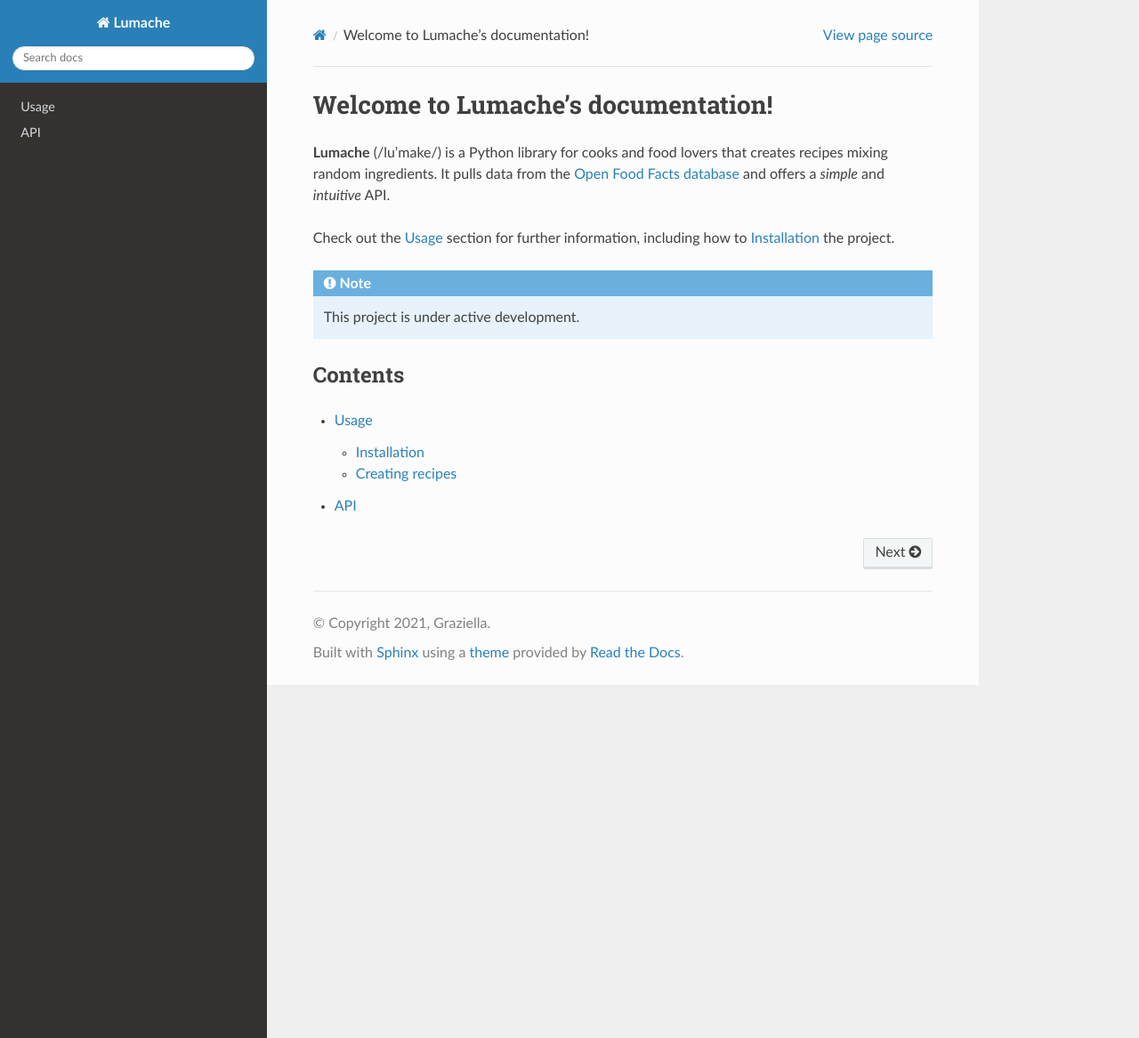
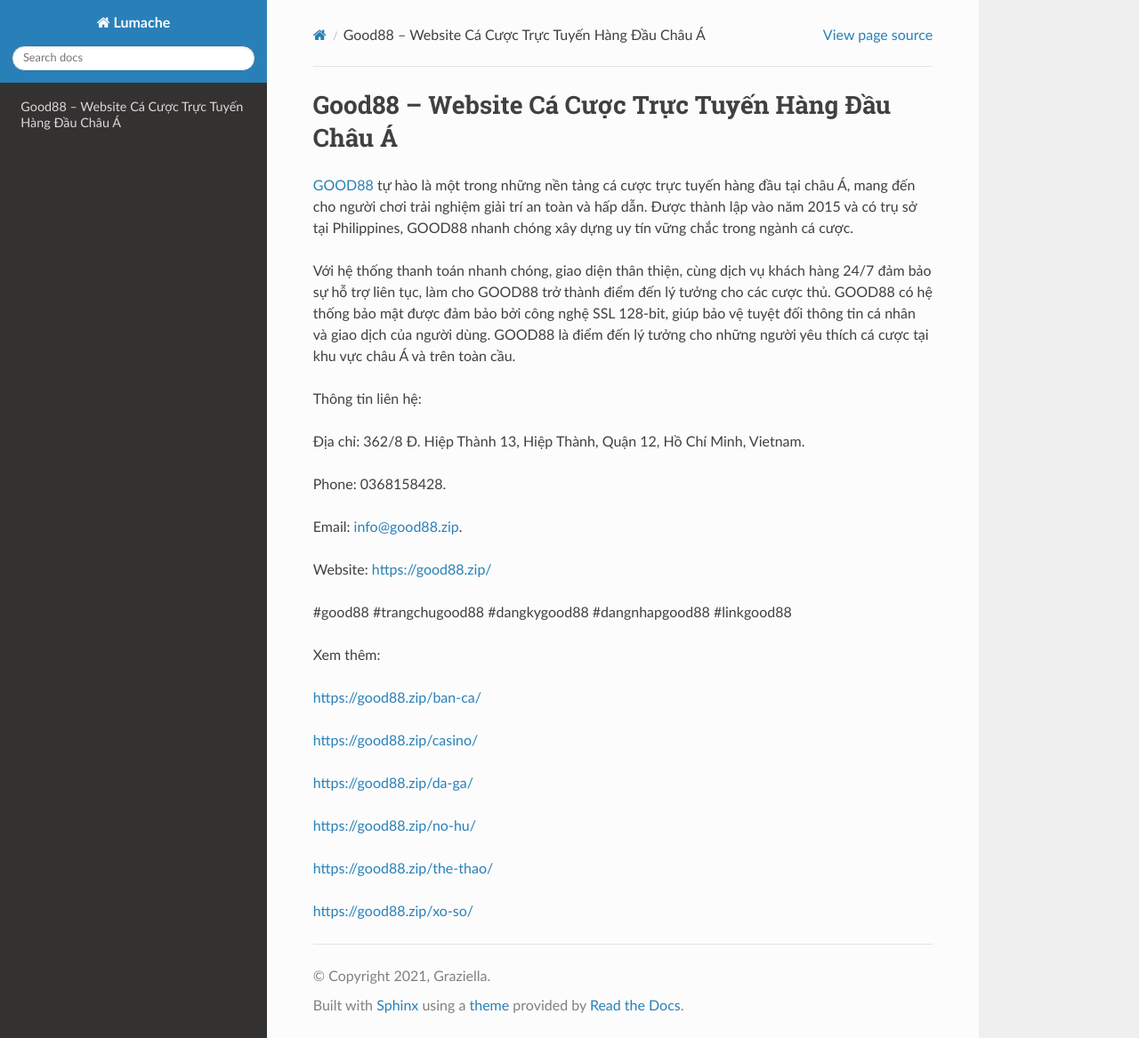
Before and after one commit to JonsCalicut123/good88zip, a Sphinx documentation site: the page built from docs/source/index.rst, in a window 1280 px wide and 1167 px high. Shown: the whole window at 89% size. Built offline with Sphinx 7.4.7 and the Read the Docs theme 3.1.0, drawn with Linux system fonts in a browser that asks for light colours.

Commit message:
Update index.rst

```diff
--- a/docs/source/index.rst
+++ b/docs/source/index.rst
@@ -1,22 +1,32 @@
-Welcome to Lumache's documentation!
+Good88 – Website Cá Cược Trực Tuyến Hàng Đầu Châu Á
 ===================================
 
-**Lumache** (/lu'make/) is a Python library for cooks and food lovers
-that creates recipes mixing random ingredients.
-It pulls data from the `Open Food Facts database <https://world.openfoodfacts.org/>`_
-and offers a *simple* and *intuitive* API.
+`GOOD88 <https://good88.zip/>`_ tự hào là một trong những nền tảng cá cược trực tuyến hàng đầu tại châu Á, mang đến cho người chơi trải nghiệm giải trí an toàn và hấp dẫn. Được thành lập vào năm 2015 và có trụ sở tại Philippines, GOOD88 nhanh chóng xây dựng uy tín vững chắc trong ngành cá cược.
 
-Check out the :doc:`usage` section for further information, including
-how to :ref:`installation` the project.
+Với hệ thống thanh toán nhanh chóng, giao diện thân thiện, cùng dịch vụ khách hàng 24/7 đảm bảo sự hỗ trợ liên tục, làm cho GOOD88 trở thành điểm đến lý tưởng cho các cược thủ. GOOD88 có hệ thống bảo mật được đảm bảo bởi công nghệ SSL 128-bit, giúp bảo vệ tuyệt đối thông tin cá nhân và giao dịch của người dùng. GOOD88 là điểm đến lý tưởng cho những người yêu thích cá cược tại khu vực châu Á và trên toàn cầu.
 
-.. note::
+Thông tin liên hệ:
 
-   This project is under active development.
+Địa chỉ: 362/8 Đ. Hiệp Thành 13, Hiệp Thành, Quận 12, Hồ Chí Minh, Vietnam.
 
-Contents
---------
+Phone: 0368158428.
 
-.. toctree::
+Email: info@good88.zip.
 
-   usage
-   api
+Website: https://good88.zip/
+
+#good88 #trangchugood88 #dangkygood88 #dangnhapgood88 #linkgood88
+
+Xem thêm:
+
+https://good88.zip/ban-ca/
+
+https://good88.zip/casino/
+
+https://good88.zip/da-ga/
+
+https://good88.zip/no-hu/
+
+https://good88.zip/the-thao/
+
+https://good88.zip/xo-so/
```
